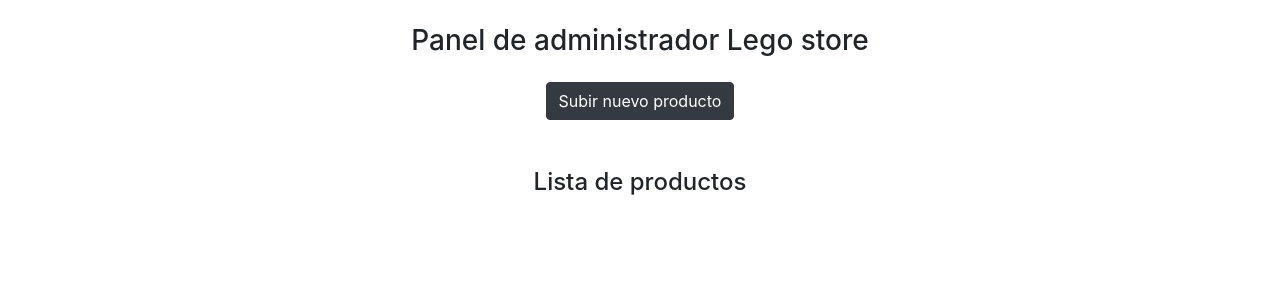
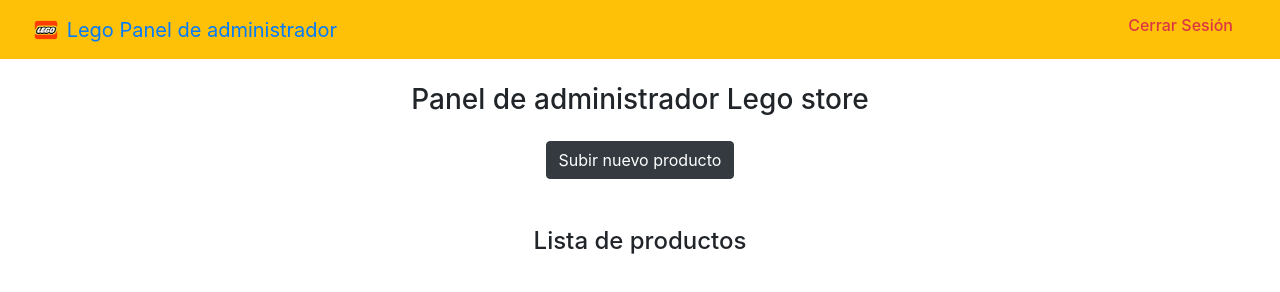
Before and after one commit to JuanMeliaDevelops/legoApp, a plain HTML site: page adminPanel.html in a window 1280 px wide. Drawn offline with nearby package versions, Linux system fonts and the light colour scheme; no server answers.

Commit message:
Add de controllers, cerrarSesion Function y alerta de login usuario invalido

```diff
--- a/adminPanel.html
+++ b/adminPanel.html
@@ -8,6 +8,17 @@
     <title>Panel de administrador Lego Store</title>
 </head>
 <body>
+
+    <nav class="navbar bg-body-tertiary bg-warning">
+        <div class="container-fluid">
+          <a class="navbar-brand " href="#">
+            <img src="imgs/Lego_logo.png" alt="Logo" width="30" height="24" class="d-inline-block align-text-top">
+            Lego Panel de administrador
+          </a>
+
+          <h6  class="nav-link cerrarSesion  text-danger" onclick="cerrarSesion();" >Cerrar Sesión</h6>
+        </div>
+      </nav>
 
     <h3 class="text-center m-4">Panel de administrador Lego store</h3>
 
@@ -21,6 +32,7 @@
     </div>
 
 <script src="js/apiGet.js"></script>
+<script src="js/controller/cerrarSesion.js"></script>
 
 </body>
 </html>
--- /dev/null
+++ b/js/controller/cerrarSesion.js
@@ -0,0 +1,5 @@
+function cerrarSesion(){
+    localStorage.removeItem("x-token");
+    window.location.href = "admin.html";
+
+}
--- a/js/login.js
+++ b/js/controller/login.js
@@ -40,7 +40,7 @@
             window.location.href = "adminPanel.html";
         }
         else {
-            window.location.href = "admin.html";
+            document.getElementById("errorLogin").innerText = "Usuario Invalido";
         }
     }
 
--- a/main.css
+++ b/main.css
@@ -9,3 +9,7 @@
     width: 100%;
     height: 100%;
 }
+
+.cerrarSesion{
+    cursor: pointer;
+}
```
Also changed, not shown: admin.html (+2 -1 lines), adminUpload.html (+11 -0 lines), imgs/Lego_logo.png (added).
